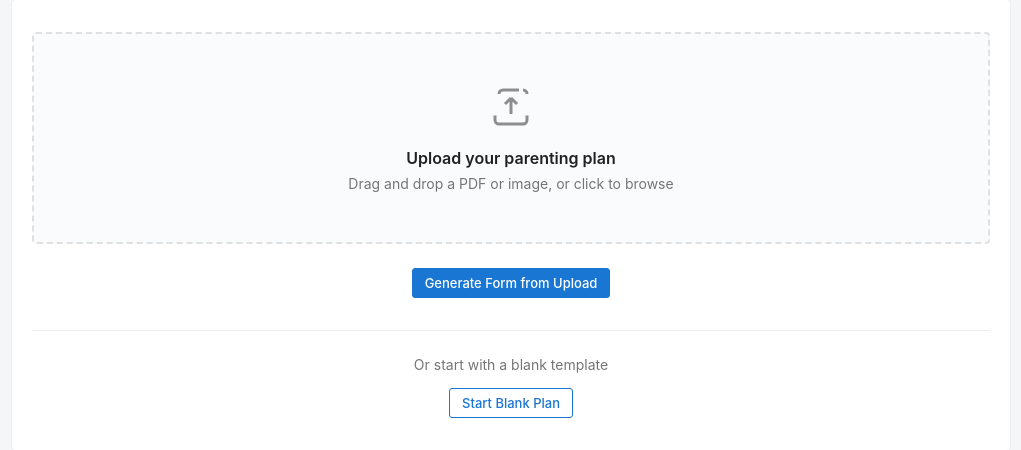
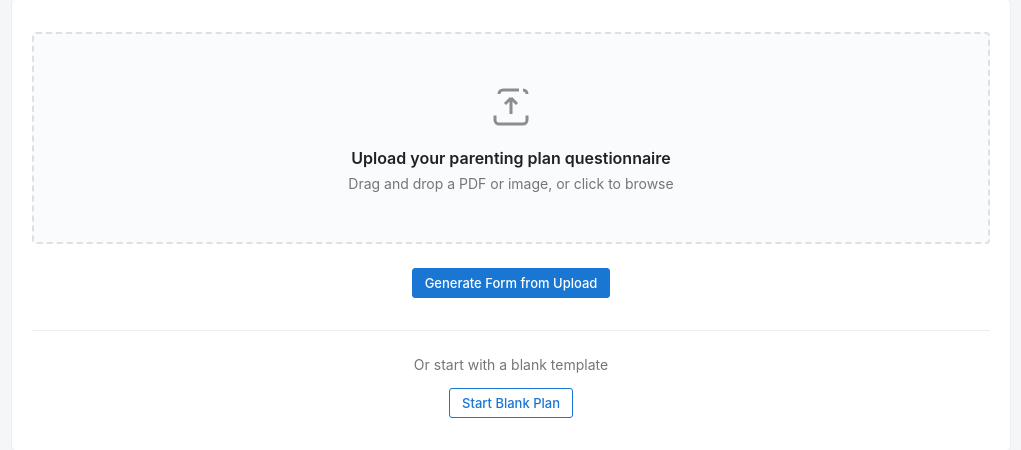
Before and after one commit to aschneider-bit/pro-test-march-2026, a FastAPI app: page /parenting-plan/new in a window 1280 px wide. Shown: the part 114-564 px from the top of the page, without its empty margins (9-1030 px from the left). Run offline with FastAPI, Linux system fonts and the light colour scheme.

Commit message:
auto: update parenting_plan_new.html

```diff
--- a/templates/parenting_plan_new.html
+++ b/templates/parenting_plan_new.html
@@ -20,7 +20,7 @@
                         <path d="M20 16.7V19a2 2 0 01-2 2H6a2 2 0 01-2-2v-2.3"/>
                         <path d="M16 4H8a2 2 0 00-2 2v0M18 4h0a2 2 0 012 2v0"/>
                     </svg>
-                    <h3>Upload your parenting plan</h3>
+                    <h3>Upload your parenting plan questionnaire</h3>
                     <p>Drag and drop a PDF or image, or click to browse</p>
                 </div>
 
```
